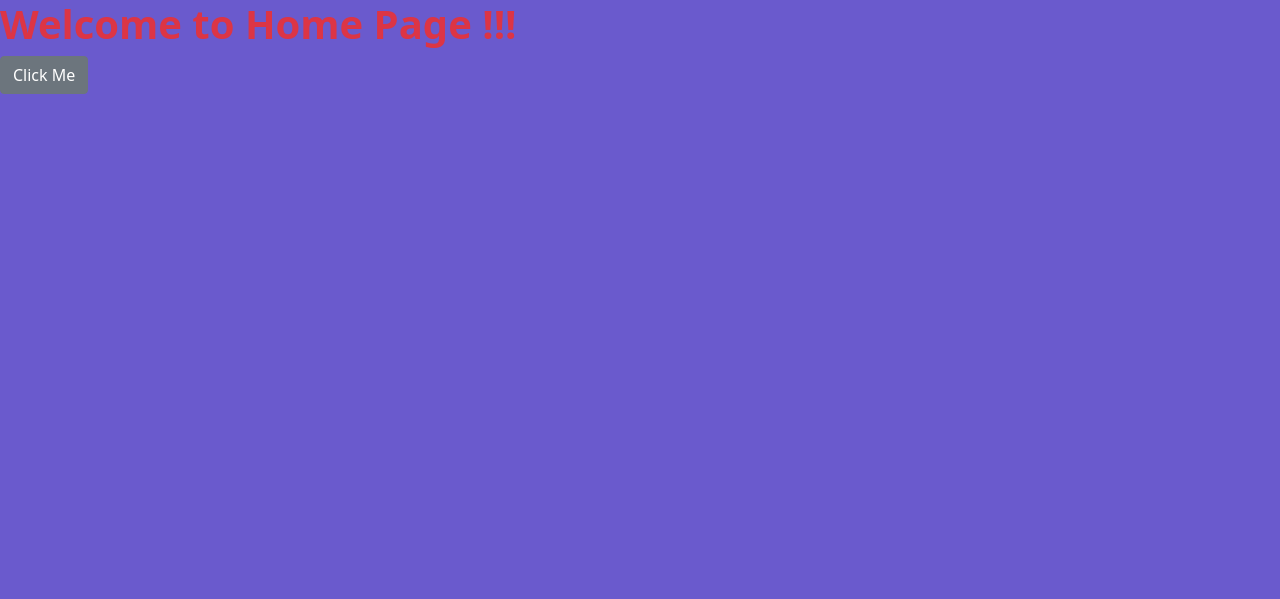
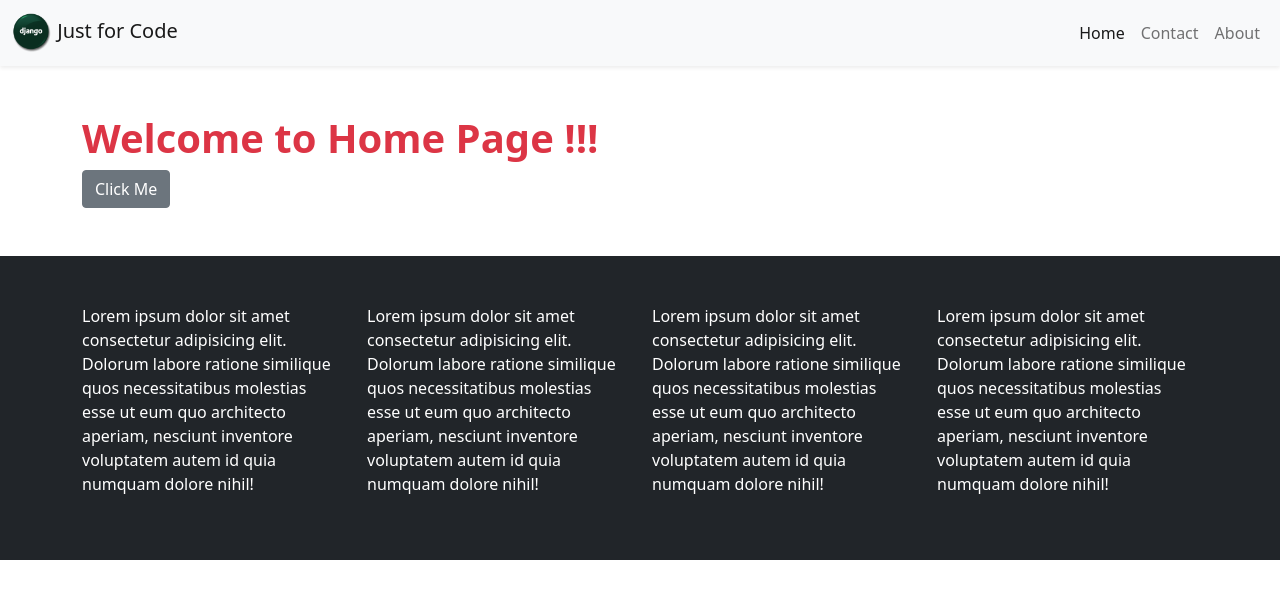
Before and after one commit to ansariabdulahad/django-py-lec, a Python web app: template just/templates/index.html in a window 1280 px wide. Shown: the top 599 px of the page. Run offline with Jinja, Linux system fonts and the light colour scheme; the template is opened without the code that fills it, so the values that code supplies are empty.

Commit message:
simple page layout created in django

```diff
--- a/just/templates/layout.html
+++ b/just/templates/layout.html
@@ -18,8 +18,72 @@
 </head>
 
 <body>
-    {% block main %}
-    {% endblock %}
+
+    <nav class="navbar shadow-sm navbar-expand-lg navbar-light bg-light">
+        <div class="container-fluid">
+            <a class="navbar-brand" href="#">
+                <img src="../../static/images/logo.png" alt="logo" width="40">
+                Just for Code
+            </a>
+            <button class="navbar-toggler" type="button" data-bs-toggle="collapse" data-bs-target="#navbarNav"
+                aria-controls="navbarNav" aria-expanded="false" aria-label="Toggle navigation">
+                <span class="navbar-toggler-icon"></span>
+            </button>
+            <div class="collapse navbar-collapse" id="navbarNav">
+                <ul class="navbar-nav ms-auto">
+                    <li class="nav-item">
+                        <a class="nav-link active" aria-current="page" href="/">Home</a>
+                    </li>
+                    <li class="nav-item">
+                        <a class="nav-link" href="contact">Contact</a>
+                    </li>
+                    <li class="nav-item">
+                        <a class="nav-link" href="about">About</a>
+                    </li>
+                </ul>
+            </div>
+        </div>
+    </nav>
+
+    <div class="container py-5">
+        {% block main %}
+        {% endblock %}
+    </div>
+
+    <footer class="bg-dark text-white">
+        <div class="container py-4">
+            <div class="row py-4">
+                <div class="col-md-3">
+                    <p>
+                        Lorem ipsum dolor sit amet consectetur adipisicing elit. Dolorum labore ratione similique quos
+                        necessitatibus molestias esse ut eum quo architecto aperiam, nesciunt inventore voluptatem autem
+                        id quia numquam dolore nihil!
+                    </p>
+                </div>
+                <div class="col-md-3">
+                    <p>
+                        Lorem ipsum dolor sit amet consectetur adipisicing elit. Dolorum labore ratione similique quos
+                        necessitatibus molestias esse ut eum quo architecto aperiam, nesciunt inventore voluptatem autem
+                        id quia numquam dolore nihil!
+                    </p>
+                </div>
+                <div class="col-md-3">
+                    <p>
+                        Lorem ipsum dolor sit amet consectetur adipisicing elit. Dolorum labore ratione similique quos
+                        necessitatibus molestias esse ut eum quo architecto aperiam, nesciunt inventore voluptatem autem
+                        id quia numquam dolore nihil!
+                    </p>
+                </div>
+                <div class="col-md-3">
+                    <p>
+                        Lorem ipsum dolor sit amet consectetur adipisicing elit. Dolorum labore ratione similique quos
+                        necessitatibus molestias esse ut eum quo architecto aperiam, nesciunt inventore voluptatem autem
+                        id quia numquam dolore nihil!
+                    </p>
+                </div>
+            </div>
+        </div>
+    </footer>
 
     {% block js%}
     {% endblock %}
--- a/static/css/about.css
+++ /dev/null
@@ -1,3 +0,0 @@
-body{
-    background-color: aqua;
-}
--- a/static/css/contact.css
+++ /dev/null
@@ -1,3 +0,0 @@
-body {
-  background-color: blueviolet;
-}
--- a/static/css/index.css
+++ /dev/null
@@ -1,6 +0,0 @@
-body {
-  margin: 0;
-  padding: 0;
-  box-sizing: border-box;
-  background-color: slateblue;
-}
--- a/static/css/layout.css
+++ /dev/null
@@ -1,6 +0,0 @@
-body {
-  margin: 0;
-  padding: 0;
-  box-sizing: border-box;
-  background-color: red;
-}
--- a/static/js/index.js
+++ /dev/null
@@ -1 +0,0 @@
-alert("Welcome to Homepage!");
```
Also changed, not shown: static/images/logo.png (added).
